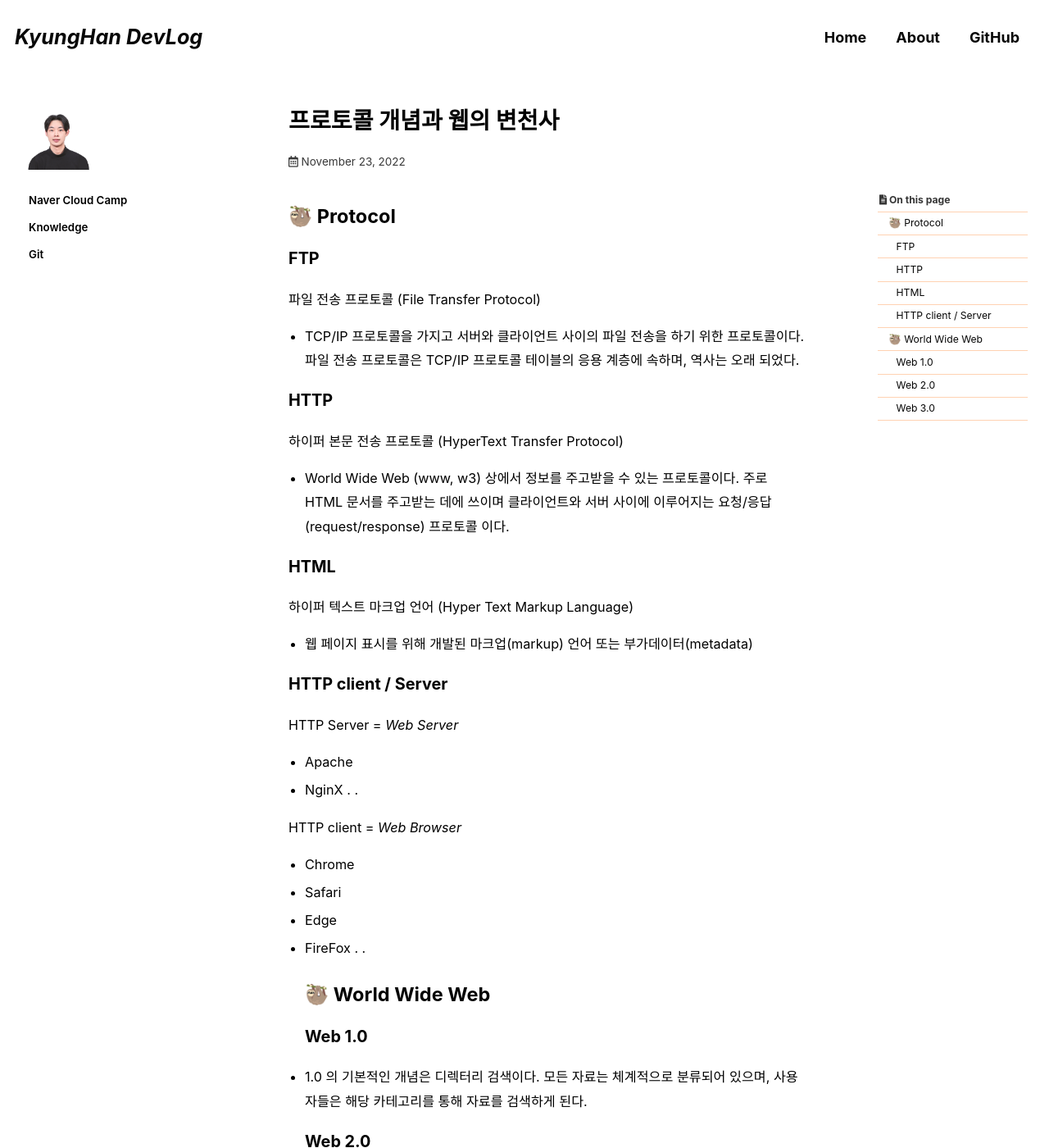
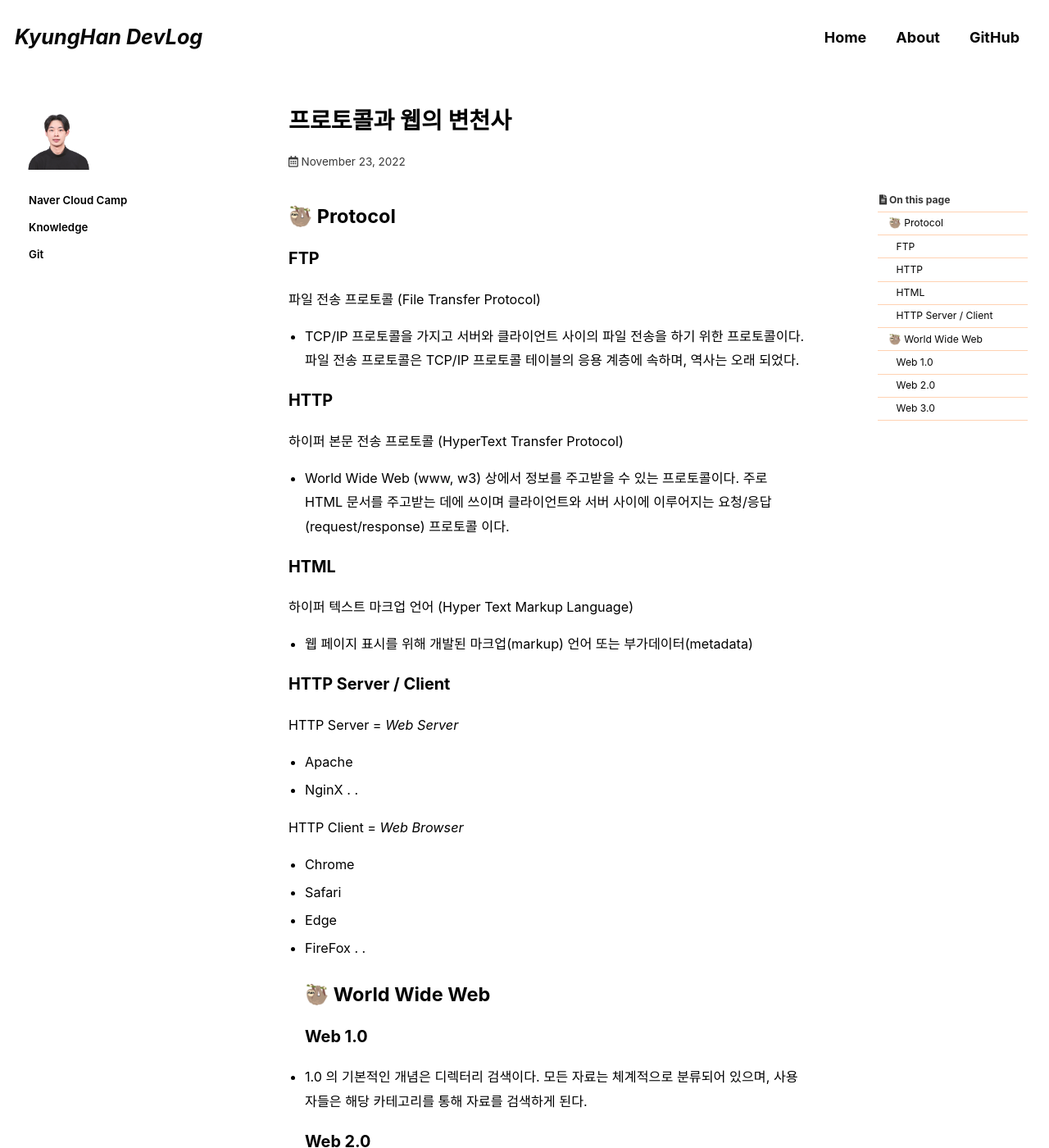
Before and after one commit to kyunghan1/kyunghan1.github.io, a Jekyll site: the page built from _posts/2022-11-23-knowledge.md, in a window 1280 px wide and 1400 px high. Shown: the whole window at 82% size. Built offline with Jekyll 4.4.1, drawn with Linux system fonts in a browser that asks for light colours; cached includes are drawn as plain includes; some web fonts are replaced; comment, search, counter and statistics services are not loaded.

Commit message:
addapost1

```diff
--- a/_posts/2022-11-23-knowledge.md
+++ b/_posts/2022-11-23-knowledge.md
@@ -1,5 +1,5 @@
 ---
-title: "프로토콜 개념과 웹의 변천사"
+title: "프로토콜과 웹의 변천사"
 excerpt: "Protocol & Web"
 
 categories:
@@ -31,14 +31,14 @@ last_modified_at: 2022-11-23
 하이퍼 텍스트 마크업 언어 (Hyper Text Markup Language)
  - 웹 페이지 표시를 위해 개발된 마크업(markup) 언어 또는 부가데이터(metadata)
 
-### HTTP client / Server
+### HTTP Server / Client
 HTTP Server = *Web Server*
  - Apache
  - NginX
  .
  .
 
-HTTP client = *Web Browser*
+HTTP Client = *Web Browser*
  - Chrome
  - Safari
  - Edge
@@ -55,4 +55,4 @@ HTTP client = *Web Browser*
  - 현대에 와서 웹 3.0은 1998년 팀 버너스리가 제안한 개념인 ‘시맨틱 웹(Semantic Web)’으로 변화가 시작 되었다. 시맨틱 웹은 '의미론적인 웹’을 뜻하는데 기계가 인간들이 사용하는 자연어를 이해하고 상황과 맥락에 맞는 개인 맞춤형 정보를 제공하는 웹을 가리킨다
  웹 3.0은 ‘시맨틱 웹’과 ‘탈중앙화 된 웹’, 그리고 프로토콜 경제를 근간으로 하는 메타버스를 포함하게 된다. 따라서 지금의 웹 3.0은 시맨틱 기술을 활용해 개인 맞춤형 정보를 제공하고 블록체인 시스템을 통한 탈중앙화와 데이터 암호화에 기반한 ‘개인의 데이터 소유’가 가능해진다.
 
-***즉 새로운 형태의 웹 생태계를 의미한다고 할 수 있다.***
+   ***즉 새로운 형태의 웹 생태계를 의미한다고 할 수 있다.***
```
